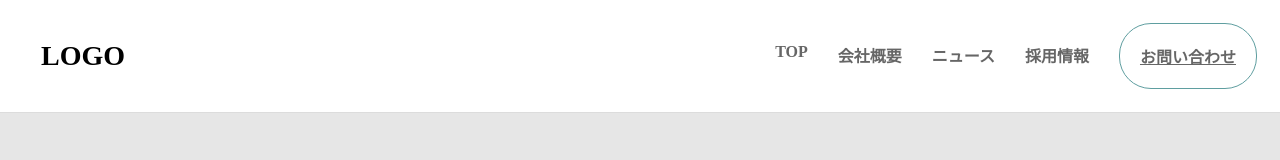
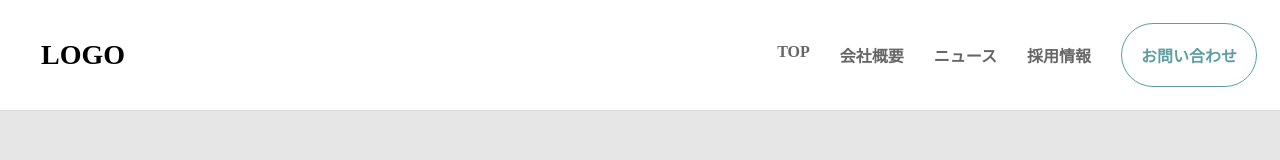
Before and after one commit to rhs0531/mypractice2, a plain HTML site: page index.html in a window 1280 px wide. In both pictures the pointer is over the item "お問い合わせ". Drawn offline with Linux system fonts and the light colour scheme.

Commit message:
Add files via upload

```diff
--- a/css/style.css
+++ b/css/style.css
@@ -71,15 +71,30 @@ li {
   text-decoration: none;
 }
 
-/* .btn:a {
+.btn a {
   color: #fff;
+  text-decoration: none;
+}
+
+.btn:hover {
+  background: #fff;
+  color: #5f9ea0;
+  /* border: 1px solid #5f9ea0; */
+  /* box-sizing: border-box; */
+  outline: 1px solid #5f9ea0;
+  outline-offset: -1px;
+}
+
+.btn a:hover {
+  color: #5f9ea0;
+}
+
+
+
+/* .a:hover {
+  color: #5f9ea0;
 } */
 
-.btn:hover {
-	background: #fff;
-	color: #5f9ea0;
-  border: 1px solid #5f9ea0;
-}
 
 /* .btn::after {
   position: absolute;
```
